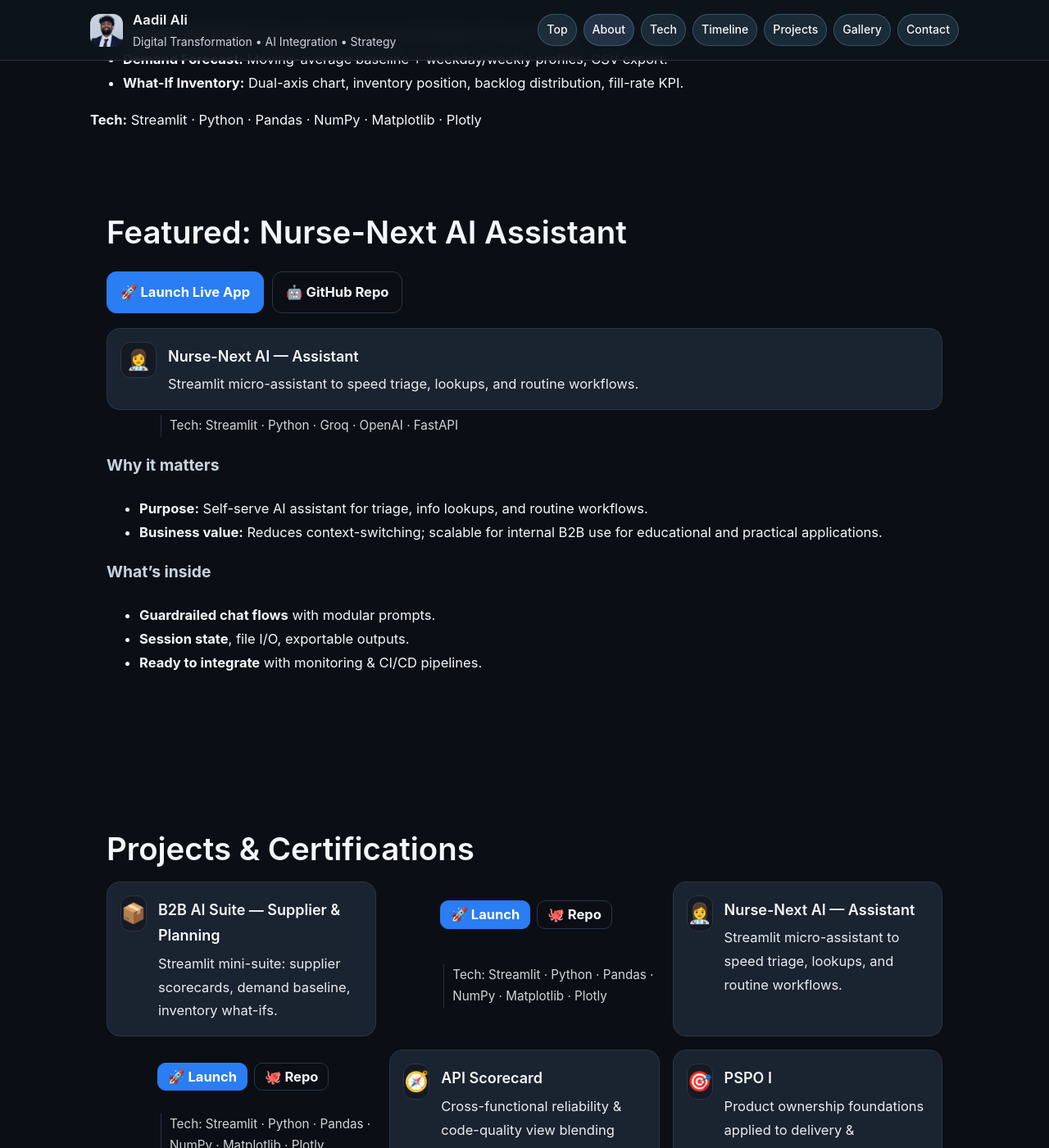
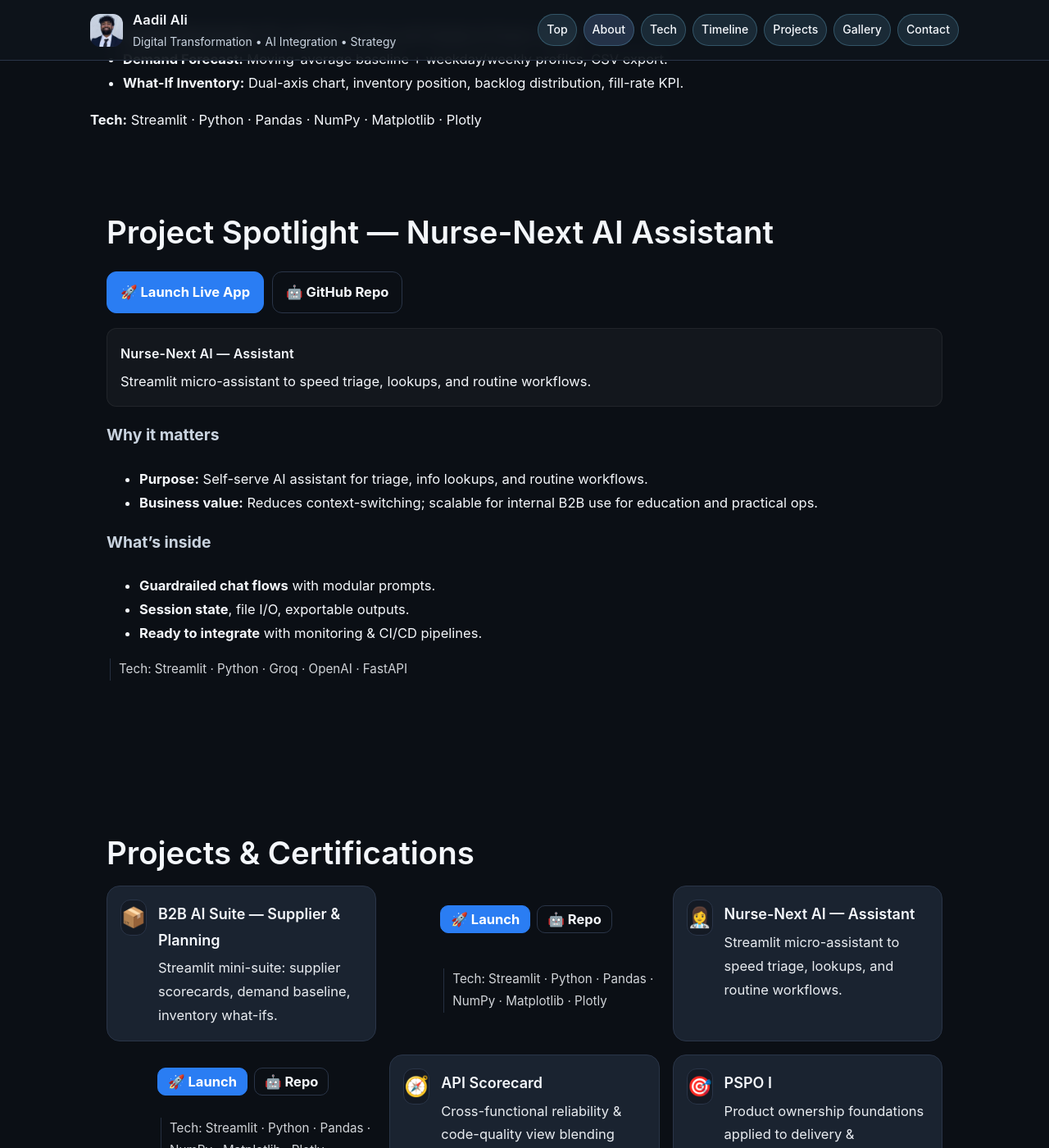
Before and after one commit to aaadil777/aaadil777.github.io, a Jekyll site: the page built from index.md, in a window 1280 px wide and 1400 px high, scrolled down 4156 px. Shown: the whole window at 82% size. Built offline with Jekyll 4.4.1, drawn with Linux system fonts in a browser that asks for light colours; some of the changed text lies outside the part shown.

Commit message:
Fixed project layout and button display.

```diff
--- a/index.md
+++ b/index.md
@@ -52,7 +52,7 @@ title: "Aadil Ali"
 
 <!-- Project Spotlight right after Experience -->
 <section id="b2b-ai-suite" class="reveal">
-  <h2 class="h-section">Project Spotlight — B2B AI Suite (Streamlit)</h2>
+  <h2 class="h-section">Project Spotlight — B2B AI Suite</h2>
 
   <div style="position:relative;padding-bottom:56.25%;height:0;overflow:hidden;border-radius:12px;margin-bottom:16px;">
     <iframe
@@ -89,30 +89,23 @@ title: "Aadil Ali"
 
 <!-- FEATURED: Nurse-Next AI (Streamlit) -->
 <section id="nursenext" class="reveal">
-  <h2 class="h-section">Featured: Nurse-Next AI Assistant</h2>
+  <h2 class="h-section">Project Spotlight — Nurse-Next AI Assistant</h2>
 
   <p style="margin:14px 0 18px; display:flex; gap:10px; flex-wrap:wrap;">
     <a class="btn-cta" href="https://nurse-next-ai-assistant.streamlit.app/" target="_blank" rel="noopener">🚀 Launch Live App</a>
     <a class="btn-ghost" href="https://github.com/aaadil777/Nurse-Next-AI" target="_blank" rel="noopener">🤖 GitHub Repo</a>
   </p>
 
-  <!-- Clickable poster instead of iframe (Streamlit blocks embeds) -->
-  <a href="https://nurse-next-ai-assistant.streamlit.app/" target="_blank" rel="noopener" class="proj-card" data-img="{{ '/assets/proj-nurse-next-ai.jpg' | relative_url }}">
-    <span class="proj-icon" aria-hidden="true">👩‍⚕</span>
-    <div class="proj-meta">
-      <div class="proj-title">Nurse-Next AI — Assistant</div>
-      <p class="proj-desc">Streamlit micro-assistant to speed triage, lookups, and routine workflows.</p>
-    </div>
-  </a>
-
-  <div class="proj-ctas" style="margin-left:62px">
-    <span class="proj-tech">Tech: Streamlit · Python · Groq · OpenAI · FastAPI</span>
+  <!-- small summary card to match project style -->
+  <div class="tech-card" style="margin-bottom:14px;">
+    <h3 style="margin:0 0 6px;">Nurse-Next AI — Assistant</h3>
+    <p style="margin:0;">Streamlit micro-assistant to speed triage, lookups, and routine workflows.</p>
   </div>
 
-  <h3 class="h-sub" style="margin-top:10px;">Why it matters</h3>
+  <h3 class="h-sub" style="margin-top:18px;">Why it matters</h3>
   <ul>
     <li><strong>Purpose:</strong> Self-serve AI assistant for triage, info lookups, and routine workflows.</li>
-    <li><strong>Business value:</strong> Reduces context-switching; scalable for internal B2B use for educational and practical applications.</li>
+    <li><strong>Business value:</strong> Reduces context-switching; scalable for internal B2B use for education and practical ops.</li>
   </ul>
 
   <h3 class="h-sub">What’s inside</h3>
@@ -121,8 +114,11 @@ title: "Aadil Ali"
     <li><strong>Session state</strong>, file I/O, exportable outputs.</li>
     <li><strong>Ready to integrate</strong> with monitoring & CI/CD pipelines.</li>
   </ul>
+
+  <p class="proj-tech" style="margin-top:8px;">Tech: Streamlit · Python · Groq · OpenAI · FastAPI</p>
 </section>
 
+<!-- Projects & Certifications -->
 <section id="portfolio" class="reveal">
   <h2 class="h-section">Projects & Certifications</h2>
 
@@ -131,7 +127,8 @@ title: "Aadil Ali"
       <!-- Card itself = primary click-through -->
       <a class="proj-card"
          href="{{ p.url }}"
-         target="_blank" rel="noopener"
+         target="_blank"
+         rel="noopener"
          data-img="{{ p.image | relative_url }}">
         <span class="proj-icon" aria-hidden="true">{{ p.emoji }}</span>
         <div class="proj-meta">
@@ -147,7 +144,7 @@ title: "Aadil Ali"
           <a class="btn-cta" href="{{ p.launch }}" target="_blank" rel="noopener">🚀 Launch</a>
         {% endif %}
         {% if p.repo %}
-          <a class="btn-ghost" href="{{ p.repo }}" target="_blank" rel="noopener">🐙 Repo</a>
+          <a class="btn-ghost" href="{{ p.repo }}" target="_blank" rel="noopener">🤖 Repo</a>
         {% endif %}
         {% if p.tech %}
           <span class="proj-tech">Tech: {{ p.tech }}</span>
```
